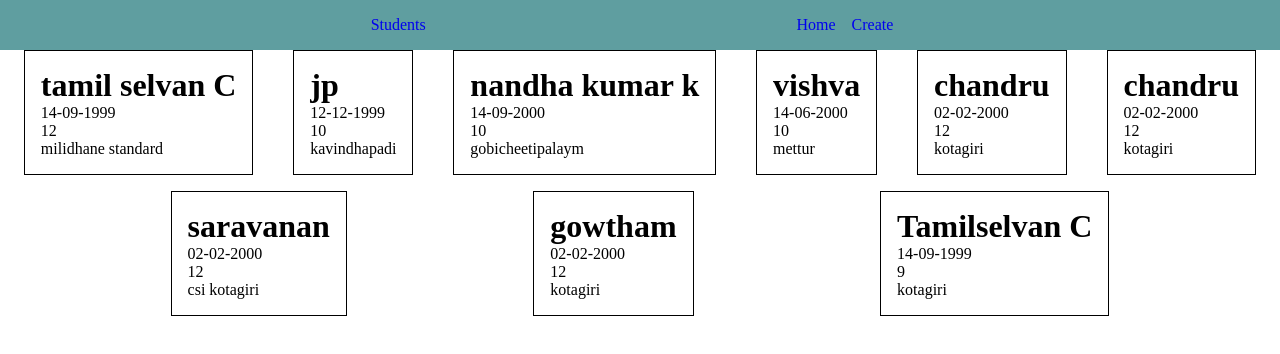
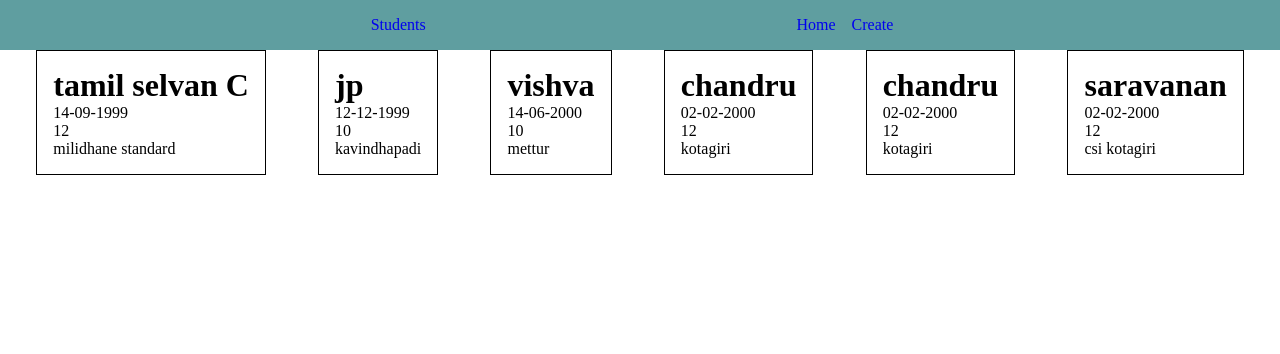
Before and after one commit to TamilselvanChandrakumar/Students-data, a React (Vite) app in the folder student-data-app/: page / in a window 1280 px wide. Shown: the top 354 px of the page. Built offline with nearby package versions, Linux system fonts and the light colour scheme; data requests are answered from the project's data file.

Commit message:
first commit

```diff
--- a/student-data-app/server/db.json
+++ b/student-data-app/server/db.json
@@ -14,14 +14,6 @@
       "dob": "12-12-1999",
       "classstd": 10,
       "school": "kavindhapadi"
-    },
-    {
-      "id": 3,
-      "name": "nandha kumar k",
-      "dob": "14-09-2000",
-      "classstd": 10,
-      "school": "gobicheetipalaym",
-      "class": "12"
     },
     {
       "id": 4,
@@ -51,20 +43,6 @@
       "school": "csi kotagiri",
       "id": 7,
       "class": "10"
-    },
-    {
-      "name": "gowtham",
-      "dob": "02-02-2000",
-      "classstd": 12,
-      "school": "kotagiri",
-      "id": 8
-    },
-    {
-      "name": "Tamilselvan C",
-      "dob": "14-09-1999",
-      "classstd": "9",
-      "school": "kotagiri",
-      "id": 9
     }
   ]
 }
--- a/student-data-app/src/hooks/useFetch.js
+++ b/student-data-app/src/hooks/useFetch.js
@@ -23,6 +23,10 @@ export const useFetch = (url, method = "GET") => {
           "Content-type": "application/json;charset=utf-8",
         },
       });
+    } else if (method === "DELETE") {
+      setOptions({
+        method: "DELETE",
+      });
     }
   };
 
@@ -43,7 +47,10 @@ export const useFetch = (url, method = "GET") => {
     };
     if (method === "GET") {
       fetchData();
-    } else if ((method === "POST" || method === "PATCH") && options) {
+    } else if (
+      (method === "POST" || method === "PATCH" || method === "DELETE") &&
+      options
+    ) {
       fetchData(options);
     }
   }, [url, method, options]);
--- a/student-data-app/src/screens/postdetails/PostDetail.jsx
+++ b/student-data-app/src/screens/postdetails/PostDetail.jsx
@@ -1,21 +1,37 @@
-import React from "react";
+import React, { useEffect } from "react";
 import "./PostDetails.css";
 import { useLocation, useNavigate } from "react-router-dom";
+import { useFetch } from "../../hooks/useFetch";
 const PostDetail = () => {
   const location = useLocation();
-  const { state: data } = location;
+  const { state: dataval } = location;
   const navigate = useNavigate();
+  const { data, error, optionsData } = useFetch(
+    `http://localhost:8000/students/${dataval.id}`,
+    "DELETE"
+  );
   const handleEditClick = () => {
     navigate(`/edit/${data.id}`, { state: data });
   };
+  const handleDelete = () => {
+    optionsData();
+  };
+  useEffect(() => {
+    if (data.length !== 0) {
+      const timer = setTimeout(() => navigate("/"), 3000);
+      return () => clearTimeout(timer);
+    }
+  }, [data, navigate]);
+
   return (
     <>
-      <h1>{data.name}</h1>
-      <p>{data.dob}</p>
-      <p>{data.class}</p>
-      <p>{data.school}</p>
+      <h1>{dataval.name}</h1>
+      <p>{dataval.dob}</p>
+      <p>{dataval.class}</p>
+      <p>{dataval.school}</p>
       <button onClick={handleEditClick}>edit</button>
-      <button>delete</button>
+      <button onClick={handleDelete}>delete</button>
+      {data.length !== 0 && <h1>Post Deleted Successfully</h1>}
     </>
   );
 };
```
